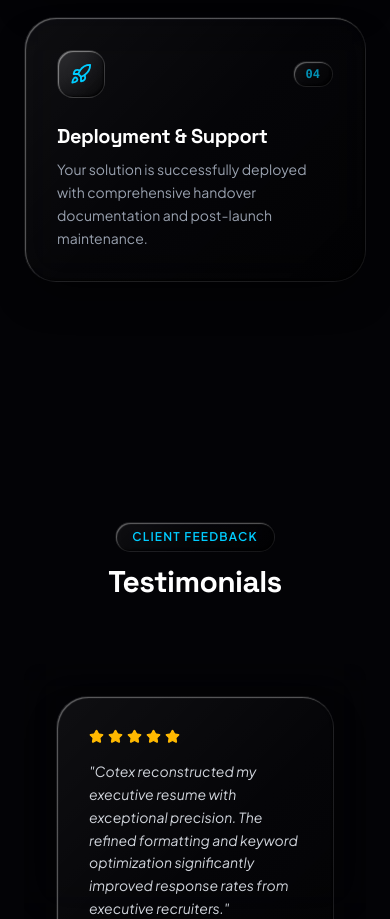
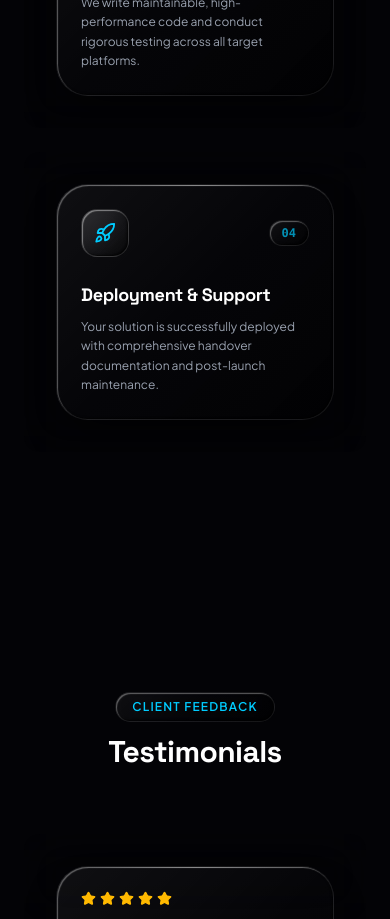
Before and after one commit to Deneth-sys/cotex-website-2, a React (Vite) app: page / in a window 390 px wide. Shown: the part 5280-6199 px from the top of the page. Built offline with nearby package versions, Linux system fonts and the light colour scheme.

Commit message:
Fix layout and styling issues on Process and Reviews components

```diff
--- a/src/components/sections/Process.jsx
+++ b/src/components/sections/Process.jsx
@@ -41,16 +41,22 @@ export default function Process() {
         </h2>
       </div>
 
-      <div className="grid grid-cols-1 md:grid-cols-2 lg:grid-cols-4 gap-6">
+      <div className="grid grid-cols-1 md:grid-cols-2 lg:grid-cols-4 gap-6 items-stretch">
         {steps.map((item, idx) => {
           const IconComponent = item.icon;
           return (
             <SpotlightCard
               key={idx}
               spotlightColor="rgba(0, 204, 255, 0.15)"
-              className="liquid-glass liquid-glass-hover rounded-[2rem] p-8 h-full flex flex-col justify-between border border-white/10 bg-black/30 backdrop-blur-md relative overflow-hidden group border-none bg-transparent"
+              className="bg-transparent border-0 p-0 shadow-none h-full"
             >
-              <div className="flex justify-between items-center mb-6">
+              {/* Identical Liquid Glass Card Shell as Services.jsx */}
+              <div className="liquid-glass liquid-glass-hover rounded-[2rem] p-6 sm:p-8 relative overflow-hidden group flex flex-col justify-between h-full">
+                {/* Top Specular Edge Highlight */}
+                <div className="absolute top-0 inset-x-0 h-[1px] bg-gradient-to-r from-transparent via-white/30 to-transparent group-hover:via-[#00ccff] transition-colors duration-500" />
+
+                <div className="space-y-6">
+                  <div className="flex justify-between items-center">
                     {/* Liquid Glass Icon Puck */}
                     <div className="liquid-glass-icon w-12 h-12 rounded-2xl flex items-center justify-center text-[#00ccff] group-hover:scale-110 transition-transform duration-300">
                       <IconComponent size={22} />
@@ -61,12 +67,16 @@ export default function Process() {
                     </span>
                   </div>
 
-              <h3 className="text-xl font-bold text-white font-heading mb-2 group-hover:text-[#00ccff] transition-colors">
+                  <div className="space-y-2">
+                    <h3 className="text-lg font-bold text-white font-heading group-hover:text-[#00ccff] transition-colors">
                       {item.title}
                     </h3>
-              <p className="text-gray-400 text-sm leading-relaxed">
+                    <p className="text-xs sm:text-sm text-gray-400 leading-relaxed">
                       {item.desc}
                     </p>
+                  </div>
+                </div>
+              </div>
             </SpotlightCard>
           );
         })}
--- a/src/components/sections/Reviews.jsx
+++ b/src/components/sections/Reviews.jsx
@@ -38,27 +38,30 @@ export default function Reviews() {
         </h2>
       </div>
 
-      <div className="grid grid-cols-1 md:grid-cols-3 gap-6">
+      <div className="grid grid-cols-1 md:grid-cols-3 gap-6 items-stretch">
         {reviews.map((rev, idx) => (
           <TiltedCard
             key={idx}
             containerClassName="w-full h-full bg-transparent border-0 p-0 shadow-none"
             className="w-full h-full bg-transparent border-0 p-0 shadow-none"
           >
-            {/* Single Clean Glass Card */}
-            <div className="liquid-glass liquid-glass-hover rounded-[2rem] p-8 h-full flex flex-col justify-between border border-white/10 bg-black/30 backdrop-blur-md relative overflow-hidden group">
+            {/* Identical Liquid Glass Card Shell as Services.jsx */}
+            <div className="liquid-glass liquid-glass-hover rounded-[2rem] p-6 sm:p-8 relative overflow-hidden group flex flex-col justify-between h-full">
+              {/* Top Specular Edge Highlight */}
+              <div className="absolute top-0 inset-x-0 h-[1px] bg-gradient-to-r from-transparent via-white/30 to-transparent group-hover:via-[#00ccff] transition-colors duration-500" />
+
               <div>
                 <div className="flex items-center gap-1 text-amber-400 mb-4">
                   {[...Array(rev.stars)].map((_, i) => (
                     <Star key={i} size={15} fill="currentColor" />
                   ))}
                 </div>
-                <p className="text-gray-300 text-sm leading-relaxed mb-6 italic">
+                <p className="text-gray-300 text-xs sm:text-sm leading-relaxed mb-6 italic">
                   "{rev.text}"
                 </p>
               </div>
 
-              <div className="border-t border-white/10 pt-4 flex justify-between items-center">
+              <div className="border-t border-white/10 pt-4 flex justify-between items-center mt-auto">
                 <div>
                   <h4 className="font-bold text-white text-sm font-heading">{rev.name}</h4>
                   <p className="text-xs text-gray-500">{rev.role}</p>
```
Lines whose indentation alone changed are shown as unchanged.
